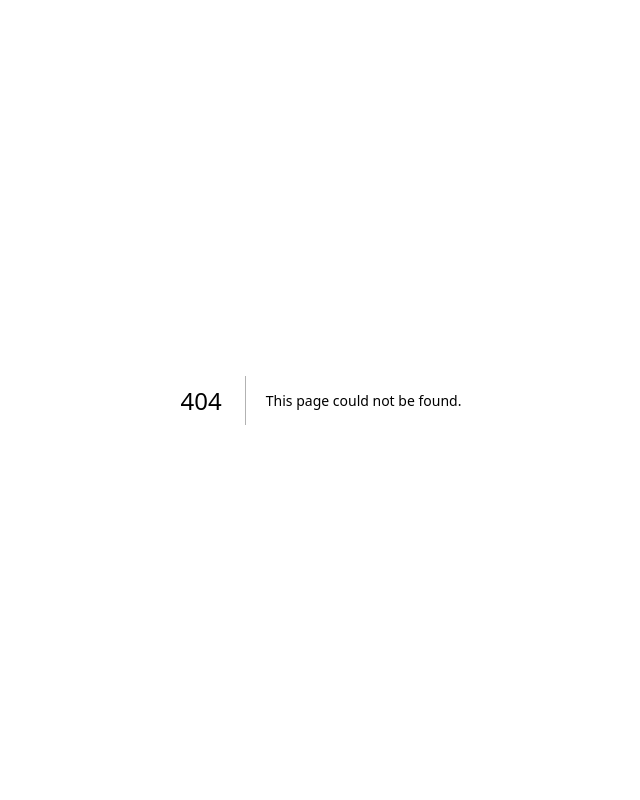
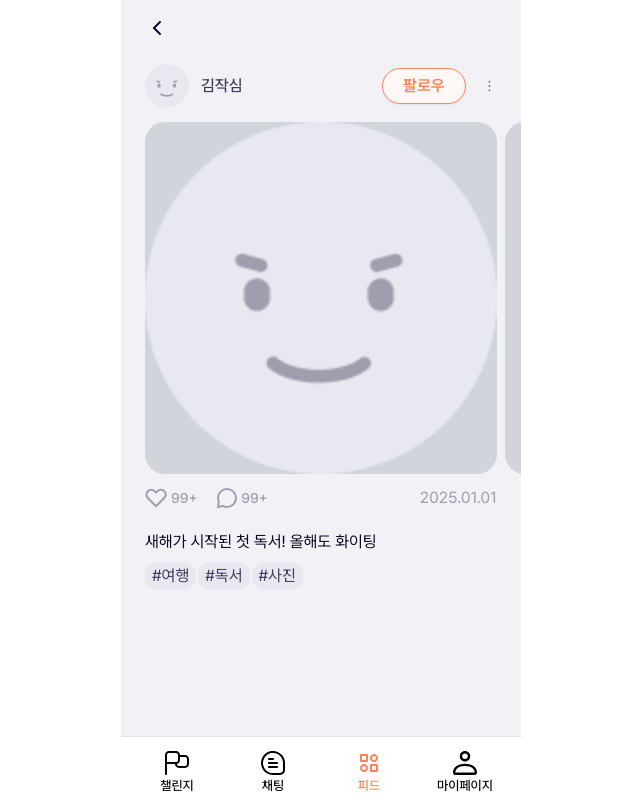
Before and after one commit to Jak-Sim/client-web, a Next.js app: page /feed/1/1 in a window 1280 px wide. Before the commit this address had no page. Shown: the whole page, without its empty margins (319-959 px from the left). Built offline with nearby package versions, Linux system fonts and the light colour scheme.

Commit message:
Feat/피드 디테일, 댓글 마크업 (#34)
* feat: 피드 디테일페이지 추가

* feat: 피드 댓글 레이어 추가

* fix: 공용컴포넌트로 수정

* fix: 공용컴포넌트로 수정(2)

```diff
--- a/src/app/(pages)/_components/ModalProvider.tsx
+++ b/src/app/(pages)/_components/ModalProvider.tsx
@@ -4,6 +4,7 @@ import { createContext, Dispatch, ReactNode, SetStateAction, useEffect, useMemo,
 
 export type ModalNames =
   | 'feed-profile'
+  | 'feed-comment'
   | 'cancel-create-challenge'
   | 'challenge-modal'
   | 'withdraw-modal'
--- a/src/app/(pages)/chat/[id]/_components/MyChat.tsx
+++ b/src/app/(pages)/chat/[id]/_components/MyChat.tsx
@@ -2,7 +2,6 @@ import Image from 'next/image';
 import { clsx } from 'clsx';
 import { format } from 'date-fns';
 import { ko } from 'date-fns/locale/ko';
-import { ChatMessage } from '@/models/chat/data-contracts';
 
 interface MyChatProps extends ChatMessage {
   isFirstMessage: boolean;
--- /dev/null
+++ b/src/app/(pages)/feed/[userId]/[imageId]/_components/FeedCommentModal.tsx
@@ -0,0 +1,80 @@
+import React, { useState } from 'react';
+import Image from 'next/image';
+import { ChatArrowUp } from '@/assets/images/icons';
+import defaultAvatar from '@/assets/images/placeholder/face-default.png';
+import Header from '@/components/layout/Header';
+import PageLayout from '@/components/layout/PageLayout';
+import { ModalProps } from '@/hooks/useModal';
+
+export default function FeedCommentModal(props: ModalProps) {
+  const [message, setMessage] = useState('');
+  return (
+    <div className={'fixed left-0 right-0 top-0 m-auto flex h-screen max-w-[400px] flex-col'}>
+      <PageLayout
+        header={
+          <Header className={'bg-v1-background'}>
+            <Header.Item>
+              <Header.BackButton onClick={() => props.closeModal()} />
+            </Header.Item>
+            <Header.Title>댓글</Header.Title>
+          </Header>
+        }
+        footer={
+          <div className={'flex items-center border-t border-[#e2e2e2] bg-v1-background px-2 pb-4 pt-2'}>
+            <form
+              className={'relative flex flex-1'}
+              onSubmit={(e) => {
+                e.preventDefault();
+              }}
+            >
+              <input
+                className={
+                  'flex-1 rounded-[50px] bg-v1-text-primary-50 py-3 pl-[26px] pr-[48px] placeholder:text-v1-text-primary-200'
+                }
+                type='text'
+                placeholder={'댓글 추가'}
+                value={message}
+                onChange={(e) => setMessage(e.target.value)}
+              />
+              <button
+                type={'submit'}
+                className={
+                  'absolute right-2 top-1/2 -translate-y-1/2 transform rounded-full bg-v1-text-primary-100 p-1'
+                }
+              >
+                <ChatArrowUp />
+              </button>
+            </form>
+          </div>
+        }
+      >
+        <div className={'relative h-full flex-1 px-6 py-3'}>
+          <ul>
+            <li className={'flex gap-2.5 pb-4'}>
+              <div className={'relative size-[44px] overflow-hidden rounded-full'}>
+                <Image src={defaultAvatar} alt={'avatar'} fill objectFit={'cover'} />
+              </div>
+              <div className={'flex flex-1 flex-col'}>
+                <p className={'flex items-center px-1 text-sm font-medium text-v1-text-primary-600'}>
+                  창슈니<span className={'ml-4 text-xs text-v1-text-primary-200'}>2025.01.01</span>
+                </p>
+                <p className={'px-1 text-sm font-medium text-v1-text-primary-400'}>화이팅!</p>
+              </div>
+            </li>
+            <li className={'flex gap-2.5 pb-4'}>
+              <div className={'relative size-[44px] overflow-hidden rounded-full'}>
+                <Image src={defaultAvatar} alt={'avatar'} fill objectFit={'cover'} />
+              </div>
+              <div className={'flex flex-1 flex-col'}>
+                <p className={'flex items-center px-1 text-sm font-medium text-v1-text-primary-600'}>
+                  창슈니<span className={'ml-4 text-xs text-v1-text-primary-200'}>2025.01.01</span>
+                </p>
+                <p className={'px-1 text-sm font-medium text-v1-text-primary-400'}>화이팅!</p>
+              </div>
+            </li>
+          </ul>
+        </div>
+      </PageLayout>
+    </div>
+  );
+}
--- /dev/null
+++ b/src/app/(pages)/feed/[userId]/[imageId]/page.tsx
@@ -0,0 +1,89 @@
+'use client';
+
+import React, { useRef } from 'react';
+import Image from 'next/image';
+import { useClickAway } from 'react-use';
+import FeedCommentModal from '@/app/(pages)/feed/[userId]/[imageId]/_components/FeedCommentModal';
+import { Dots, FeedComment, FeedHeart } from '@/assets/images/icons';
+import defaultAvatar from '@/assets/images/placeholder/face-default.png';
+import Button from '@/components/button/Button';
+import Chip from '@/components/chip/Chip';
+import Header from '@/components/layout/Header';
+import PageLayout from '@/components/layout/PageLayout';
+import Portal from '@/components/modal/ModalPortal';
+import { useModal } from '@/hooks/useModal';
+
+export default function Page() {
+  const modalProps = useModal('feed-comment');
+  const modalRef = useRef<HTMLDivElement>(null);
+  useClickAway(modalRef, () => {
+    modalProps.closeModal();
+  });
+
+  return (
+    <PageLayout
+      className={'bg-v1-background'}
+      header={
+        <Header className={'border-none bg-v1-background'}>
+          <Header.Item>
+            <Header.BackButton />
+          </Header.Item>
+        </Header>
+      }
+    >
+      <div className={'relative h-full flex-1 py-2'}>
+        <div className={'flex items-center px-6 pb-[14px]'}>
+          <div className={'relative size-[44px] overflow-hidden rounded-full'}>
+            <Image src={defaultAvatar} alt={'avatar'} fill objectFit={'cover'} />
+          </div>
+          <p className={'flex-1 truncate px-3 font-medium text-v1-text-primary-400'}>김작심</p>
+          <div className={'flex items-center gap-4'}>
+            <Button className={'text-md px-4 py-1'} variant={'secondary'} size={'sm'}>
+              팔로우
+            </Button>
+            <Dots className={'cursor-pointer'} />
+          </div>
+        </div>
+        <ul className='flex w-full gap-2 overflow-hidden px-6'>
+          <li className={'w-full flex-none'}>
+            <div className='relative aspect-square rounded-[20px] bg-gray-300'>
+              <Image src={defaultAvatar} alt={'image'} fill />
+            </div>
+          </li>
+          <li className={'w-full flex-none'}>
+            <div className='aspect-square rounded-[20px] bg-gray-300'></div>
+          </li>
+          <li className={'w-full flex-none'}>
+            <div className='aspect-square rounded-[20px] bg-gray-300'></div>
+          </li>
+        </ul>
+        <div className={'px-6'}>
+          <div className={'flex items-center justify-between py-3'}>
+            <div className={'flex flex-1 items-center gap-5'}>
+              <button className={'flex gap-1'}>
+                <FeedHeart />
+                <span className={'text-sm font-medium text-v1-text-primary-200'}>99+</span>
+              </button>
+              <button className={'flex gap-1'} onClick={modalProps.openModal}>
+                <FeedComment />
+                <span className={'text-sm font-medium text-v1-text-primary-200'}>99+</span>
+              </button>
+            </div>
+            <p className={'text-v1-text-primary-200'}>2025.01.01</p>
+          </div>
+          <div className={'py-2 text-v1-text-primary-700'}>새해가 시작된 첫 독서! 올해도 화이팅</div>
+          <ul className={'flex flex-wrap items-center gap-0.5'}>
+            <Chip tag={'#여행'} fontSize={'md'} />
+            <Chip tag={'#독서'} fontSize={'md'} />
+            <Chip tag={'#사진'} fontSize={'md'} />
+          </ul>
+        </div>
+      </div>
+      {modalProps.isOpen && (
+        <Portal>
+          <FeedCommentModal {...modalProps} />
+        </Portal>
+      )}
+    </PageLayout>
+  );
+}
--- a/src/app/(pages)/feed/[userId]/_components/FeedContents.tsx
+++ b/src/app/(pages)/feed/[userId]/_components/FeedContents.tsx
@@ -2,15 +2,19 @@
 
 import { useState } from 'react';
 import Image from 'next/image';
+import { useParams, useRouter } from 'next/navigation';
 import FeedAvatar from '@/assets/images/placeholder/FeedAvatar.png';
 import { cn } from '@/lib/shadcn/utils';
 
 type Tab = 'feed' | 'challenge';
-const FeedContents = () => {
+export default function FeedContents() {
+  const router = useRouter();
+  const params = useParams();
   const [tab, setTab] = useState<Tab>('feed');
   const handleTab = (tab: Tab) => {
     setTab(tab);
   };
+
   return (
     <div>
       <ul className={'flex px-8 pt-5'}>
@@ -41,7 +45,10 @@ const FeedContents = () => {
       </ul>
       {tab === 'feed' && (
         <ul className={'grid grid-cols-3 gap-[1px]'}>
-          <li className={'relative w-full bg-black pb-[100%]'}>
+          <li
+            className={'relative w-full cursor-pointer bg-black pb-[100%]'}
+            onClick={() => router.push(`/feed/${params.userId}/123`)}
+          >
             <Image src={FeedAvatar} alt={'avatar'} fill />
           </li>
           <li className={'relative w-full bg-black pb-[100%]'}></li>
@@ -133,6 +140,4 @@ const FeedContents = () => {
       )}
     </div>
   );
-};
-
-export default FeedContents;
+}
--- a/src/app/(pages)/feed/[userId]/page.tsx
+++ b/src/app/(pages)/feed/[userId]/page.tsx
@@ -1,6 +1,6 @@
 'use client';
 
-import { useRef } from 'react';
+import { Suspense, useRef } from 'react';
 import { motion } from 'framer-motion';
 import { useClickAway } from 'react-use';
 import FeedContents from '@/app/(pages)/feed/[userId]/_components/FeedContents';
@@ -35,7 +35,9 @@ const Page = () => {
       }
     >
       <FeedUserProfile />
-      <FeedContents />
+      <Suspense>
+        <FeedContents />
+      </Suspense>
       <Portal>
         <Modal modalProps={modalProps}>
           <motion.div
--- a/src/assets/images/icons/index.ts
+++ b/src/assets/images/icons/index.ts
@@ -39,6 +39,8 @@ import CrossCircle from './cross-circle.svg';
 import CrownFill from './crown-fill.svg';
 import Crown from './crown.svg';
 import Dots from './dots.svg';
+import FeedComment from './feed-comment.svg';
+import FeedHeart from './feed-heart.svg';
 import FilePlus from './file-plus.svg';
 import Filter from './filter.svg';
 import Fire from './fire.svg';
@@ -115,6 +117,8 @@ export {
   Code,
   Coins,
   Clock,
+  FeedComment,
+  FeedHeart,
   FilePlus,
   Flag,
   FlagChat,
```
Also changed, not shown: src/assets/images/icons/feed-comment.svg (added), src/assets/images/icons/feed-heart.svg (added).
